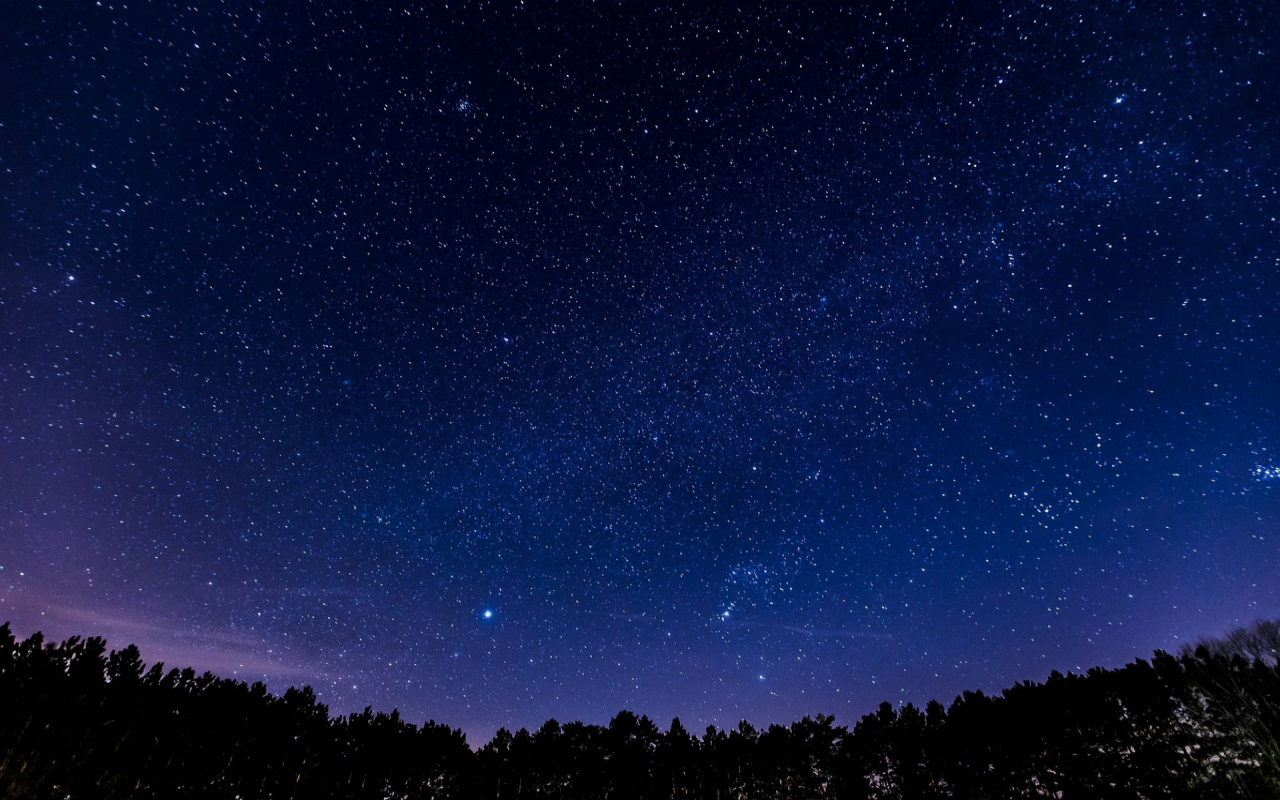
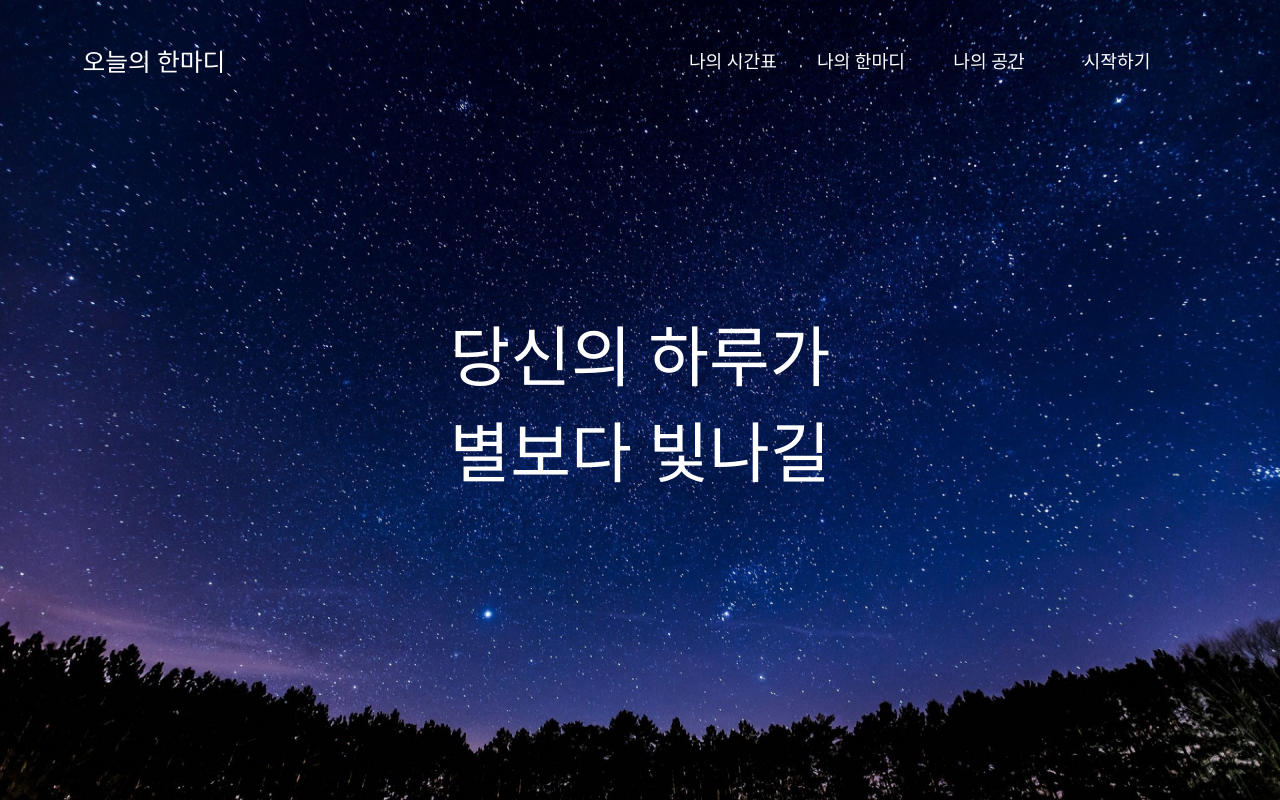
Before and after one commit to word-and-day/front-end, a React (Create React App) app in the folder word-and-day/: page / in a window 1280 px wide. Built offline with nearby package versions, Linux system fonts and the light colour scheme.

Commit message:
CREATE main

```diff
--- a/word-and-day/src/App.tsx
+++ b/word-and-day/src/App.tsx
@@ -1,9 +1,13 @@
 import React from 'react';
 import './App.css';
+import Main from './components/Main/Main'
+import Header from './components/Header/Header'
 
 function App() {
   return (
     <div className="App">
+      <Header></Header>
+      <Main></Main>
     </div>
   );
 }
--- /dev/null
+++ b/word-and-day/src/components/Header/Header.tsx
@@ -0,0 +1,18 @@
+import React from 'react';
+import * as S from './styles'
+
+function Header() {
+    return(
+        <S.HeaderBox>
+          <S.Title>오늘의 한마디</S.Title>
+            <S.RightBox>
+              <S.MySchedule>나의 시간표</S.MySchedule>
+              <S.MyWord>나의 한마디</S.MyWord>
+              <S.MyPlace>나의 공간</S.MyPlace>
+              <S.Case>시작하기</S.Case>
+            </S.RightBox>
+        </S.HeaderBox>
+    )
+}
+
+export default Header;
--- /dev/null
+++ b/word-and-day/src/components/Header/styles.ts
@@ -0,0 +1,39 @@
+import styled from 'styled-components'
+
+export const HeaderBox = styled.div`
+    width: 100vw;
+    height: 15vmin;
+    display: flex;
+    justify-content: space-between;
+    align-items: center;
+    position: fixed;
+`
+
+
+export const Title = styled.p`
+    font-family: 마루 부리OTF Beta;
+    font-size: 3.09598vmin;
+    color: #fff;
+    margin: 0 0 0 10.31992vmin;
+    z-index: -500;
+`
+
+export const RightBox = styled.div`
+    display: flex;
+    align-items: center;
+    margin: 0 12.3839vmin 0 0;
+    z-index: 500;
+`
+
+export const MySchedule = styled.p`
+    font-size: 2.27038vmin;
+    color: #fff;
+    width: 16vmin;
+    margin: 0;
+`
+
+export const MyWord = styled(MySchedule)``
+
+export const MyPlace = styled(MySchedule)``
+
+export const  Case = styled(MySchedule)``
--- /dev/null
+++ b/word-and-day/src/components/Main/Main.tsx
@@ -0,0 +1,14 @@
+import React from 'react';
+import * as S from './styles'
+
+function Main() {
+  return (
+    <S.TodayWord>
+      당신의 하루가
+      <br/>
+      별보다 빛나길
+    </S.TodayWord>
+  );
+}
+
+export default Main;
--- /dev/null
+++ b/word-and-day/src/components/Main/styles.ts
@@ -0,0 +1,15 @@
+import styled from 'styled-components'
+
+
+export const TodayWord = styled.p`
+    width: 100vw;
+    font-family: 마루 부리OTF Beta;
+    font-size: 8.25593vmin;
+    color: #ffffff;
+    display: flex;
+    justify-content: center;
+    align-items: center;
+    margin: 0;
+    height: 100vh;
+    position: fixed;
+`
--- a/word-and-day/src/index.css
+++ b/word-and-day/src/index.css
@@ -1,8 +1,6 @@
 body {
   margin: 0;
-  font-family: -apple-system, BlinkMacSystemFont, 'Segoe UI', 'Roboto', 'Oxygen',
-    'Ubuntu', 'Cantarell', 'Fira Sans', 'Droid Sans', 'Helvetica Neue',
-    sans-serif;
+  font-family: 나눔스퀘어;
   -webkit-font-smoothing: antialiased;
   -moz-osx-font-smoothing: grayscale;
   background-image: url(./components/Main/BackgroundImg.jpg);
```
